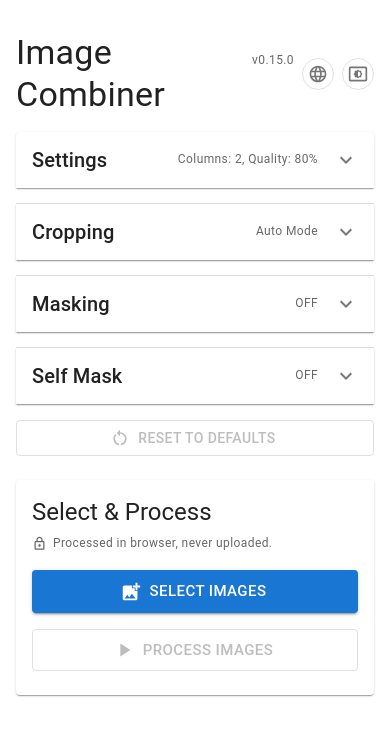
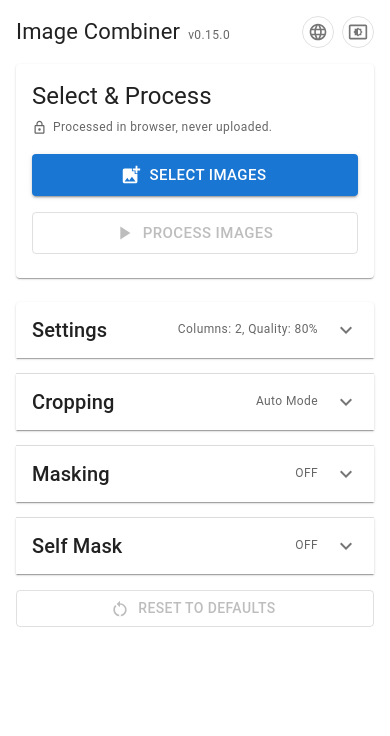
Before and after one commit to lxba1/combine-result-images, a React (Vite) app: page / in a window 390 px wide. Shown: the top 736 px of the page. Built offline with nearby package versions, Linux system fonts and the light colour scheme.

Commit message:
feat: improve mobile layout order and responsive header title

```diff
--- a/src/ImageProcessor.tsx
+++ b/src/ImageProcessor.tsx
@@ -1459,19 +1459,27 @@ const ImageProcessor: React.FC = () => {
   });
 
   return (
-    <Container maxWidth="lg" sx={{ mt: 4, pb: 20, minHeight: '100vh' }}>
+    <Container maxWidth="lg" sx={{ mt: { xs: 2, sm: 4 }, pb: { xs: 6, md: 20 }, minHeight: '100vh' }}>
       <Box sx={{ display: 'flex', alignItems: 'center', justifyContent: 'space-between', gap: 1, mb: 2 }}>
-        <Box sx={{ display: 'flex', alignItems: 'baseline', gap: 1 }}>
-          <Typography variant="h4" component="h1">{t('title')}</Typography>
-          <Typography variant="caption" color="text.secondary">v{packageJson.version}</Typography>
+        <Box sx={{ display: 'flex', alignItems: 'baseline', gap: 1, minWidth: 0 }}>
+          <Typography
+            variant="h4"
+            component="h1"
+            sx={{ fontSize: { xs: '1.375rem', sm: '1.875rem', md: '2.125rem' } }}
+          >
+            {t('title')}
+          </Typography>
+          <Typography variant="caption" color="text.secondary" sx={{ flexShrink: 0 }}>
+            v{packageJson.version}
+          </Typography>
         </Box>
-        <Box sx={{ display: 'flex', alignItems: 'center', gap: 1 }}>
+        <Box sx={{ display: 'flex', alignItems: 'center', gap: 1, flexShrink: 0 }}>
           <LanguageButton />
           <ThemeModeButton />
         </Box>
       </Box>
       <Grid container spacing={3}>
-        <Grid size={{ xs: 12, md: 5, lg: 4 }}>
+        <Grid size={{ xs: 12, md: 5, lg: 4 }} sx={{ order: { xs: 2, md: 1 } }}>
           <Accordion expanded={expandedAccordions.settings} onChange={handleAccordionChange('settings')}>
             <AccordionSummary expandIcon={<ExpandMoreIcon />}>
               <Box sx={{ display: 'flex', justifyContent: 'space-between', width: '100%', pr: 2, alignItems: 'center' }}>
@@ -1640,7 +1648,7 @@ const ImageProcessor: React.FC = () => {
             </Button>
           </Box>
         </Grid>
-        <Grid size={{ xs: 12, md: 7, lg: 8 }}>
+        <Grid size={{ xs: 12, md: 7, lg: 8 }} sx={{ order: { xs: 1, md: 2 } }}>
           <Card>
             <CardContent>
               <Typography variant="h5" component="h2" sx={{ mb: 0.75 }}>{t('upload_and_process')}</Typography>
```
